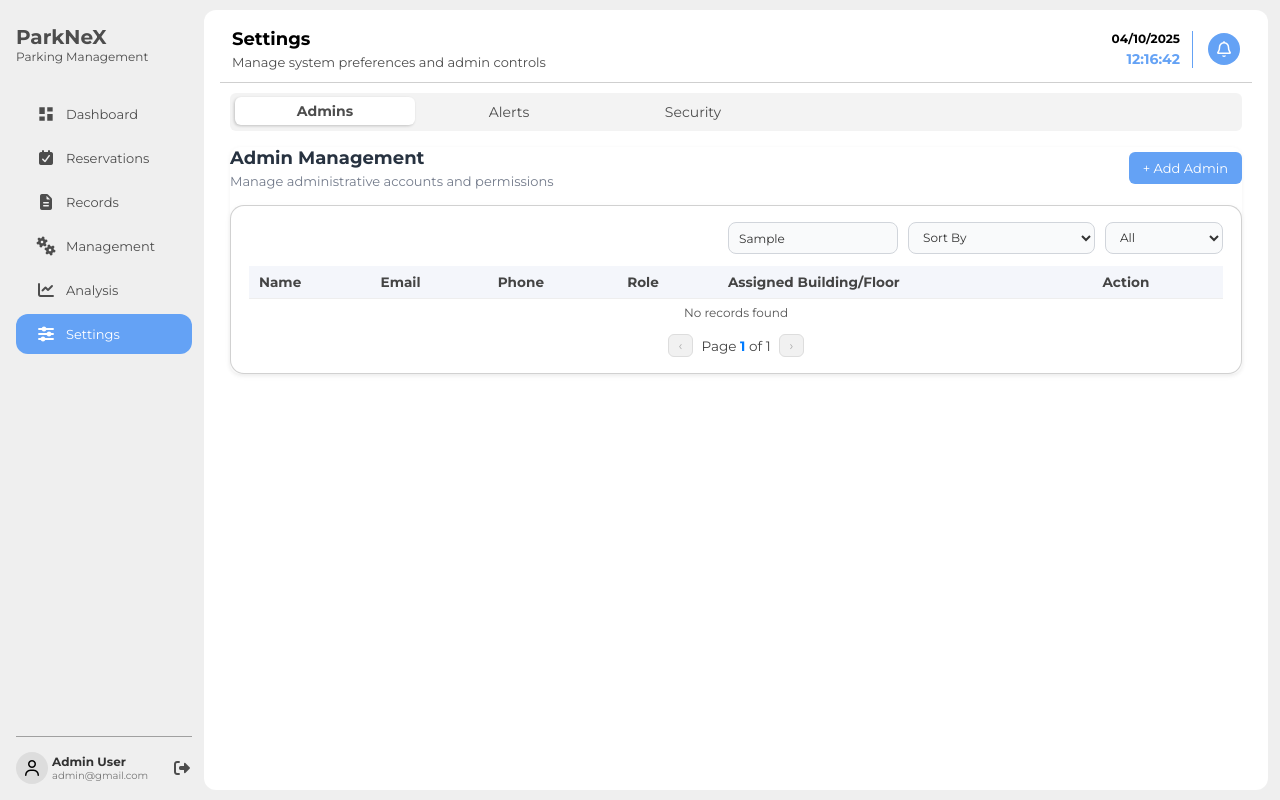
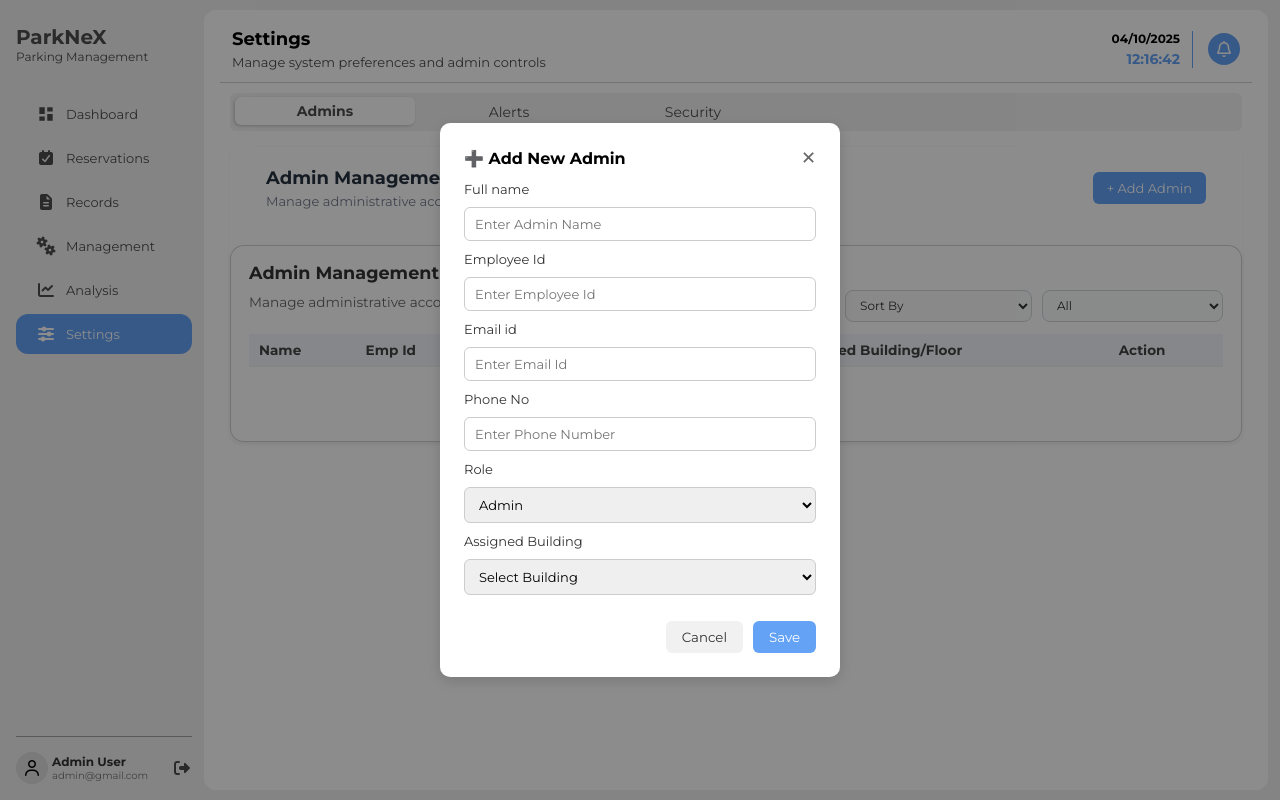
Before and after one commit to yaduraj1301/Parknex, a React (Vite) app: page /settings in a window 1280 px wide. Both pictures are taken after typing "Sample" into the empty fields and a click on the button "+ Add Admin". Built offline with nearby package versions, Linux system fonts and the light colour scheme.

Commit message:
feat: add admin popup created

```diff
--- /dev/null
+++ b/src/Components/AdminPopup/AdminPopup.css
@@ -0,0 +1,121 @@
+.popup-overlay {
+  position: fixed;
+  inset: 0;
+  background: rgba(0, 0, 0, 0.45);
+  display: flex;
+  align-items: center;
+  justify-content: center;
+  z-index: 999;
+}
+
+.popup-container {
+  background: white;
+  width: 400px;
+  border-radius: 10px;
+  padding: 24px;
+  box-shadow: 0 4px 15px rgba(0, 0, 0, 0.15);
+  animation: fadeIn 0.25s ease-in-out;
+}
+
+.popup-header {
+  display: flex;
+  justify-content: space-between;
+  align-items: center;
+  margin-bottom: 12px;
+}
+
+.popup-header h3 {
+  font-size: 16px;
+  font-weight: 600;
+  display: flex;
+  align-items: center;
+  gap: 6px;
+}
+
+.plus-icon,
+.edit-icon {
+  font-weight: bold;
+  font-size: 18px;
+  color: #333;
+}
+
+.close-btn {
+  background: none;
+  border: none;
+  font-size: 18px;
+  cursor: pointer;
+  color: #666;
+}
+
+.popup-form {
+  display: flex;
+  flex-direction: column;
+  gap: 10px;
+}
+
+.popup-form label {
+  font-size: 13px;
+  font-weight: 500;
+  color: #333;
+}
+
+.popup-form input,
+.popup-form select {
+  padding: 8px 10px;
+  border-radius: 6px;
+  border: 1px solid #ccc;
+  font-size: 13px;
+  outline: none;
+  transition: border 0.2s;
+}
+
+.popup-form input:focus,
+.popup-form select:focus {
+  border-color: #64a2f5;
+}
+
+.popup-actions {
+  display: flex;
+  justify-content: flex-end;
+  margin-top: 16px;
+  gap: 10px;
+}
+
+.cancel-btn {
+  background: #f1f1f1;
+  color: #333;
+  border: none;
+  border-radius: 6px;
+  padding: 8px 16px;
+  cursor: pointer;
+  transition: background 0.2s;
+}
+
+.cancel-btn:hover {
+  background: #ddd;
+}
+
+.save-btn {
+  background: #64a2f5;
+  color: white;
+  border: none;
+  border-radius: 6px;
+  padding: 8px 16px;
+  cursor: pointer;
+  transition: background 0.2s;
+}
+
+.save-btn:hover {
+  background: #4d8ae6;
+}
+
+@keyframes fadeIn {
+  from {
+    opacity: 0;
+    transform: translateY(-6px);
+  }
+  to {
+    opacity: 1;
+    transform: translateY(0);
+  }
+}
--- /dev/null
+++ b/src/Components/AdminPopup/AdminPopup.tsx
@@ -0,0 +1,144 @@
+import React, { useState, useEffect } from "react";
+import "./AdminPopup.css";
+
+interface AdminPopupProps {
+  mode: "add" | "edit";
+  onClose: () => void;
+  onSave: (adminData: any) => void;
+  existingData?: any;
+}
+
+export const AdminPopup: React.FC<AdminPopupProps> = ({
+  mode,
+  onClose,
+  onSave,
+  existingData = {},
+}) => {
+  const [formData, setFormData] = useState({
+    name: "",
+    empId: "",
+    email: "",
+    phone: "",
+    role: "Admin",
+    building: "",
+  });
+
+  useEffect(() => {
+    if (mode === "edit") {
+      setFormData({
+        name: existingData.name || "",
+        empId: existingData.empId || "",
+        email: existingData.email || "",
+        phone: existingData.phone || "",
+        role: existingData.role || "Admin",
+        building: existingData.building || "",
+      });
+    }
+  }, [existingData, mode]);
+
+  // Handle form updates
+  const handleChange = (e: React.ChangeEvent<HTMLInputElement | HTMLSelectElement>) => {
+    const { name, value } = e.target;
+
+    if (name === "role") {
+      // If user changes role to "Super Admin", auto-assign all buildings
+      if (value === "Super Admin") {
+        setFormData((prev) => ({ ...prev, role: value, building: "All Buildings" }));
+      } else {
+        setFormData((prev) => ({ ...prev, role: value, building: "" }));
+      }
+    } else {
+      setFormData((prev) => ({ ...prev, [name]: value }));
+    }
+  };
+
+  const handleSubmit = (e: React.FormEvent) => {
+    e.preventDefault();
+    onSave(formData);
+  };
+
+  return (
+    <div className="popup-overlay">
+      <div className="popup-container">
+        <div className="popup-header">
+          <h3>{mode === "add" ? "➕ Add New Admin" : "✎ Edit Admin"}</h3>
+          <button className="close-btn" onClick={onClose}>✕</button>
+        </div>
+
+        <form className="popup-form" onSubmit={handleSubmit}>
+          <label>Full name</label>
+          <input
+            type="text"
+            name="name"
+            placeholder="Enter Admin Name"
+            value={formData.name}
+            onChange={handleChange}
+            required
+          />
+
+          <label>Employee Id</label>
+          <input
+            type="text"
+            name="empId"
+            placeholder="Enter Employee Id"
+            value={formData.empId}
+            onChange={handleChange}
+            required
+          />
+
+          <label>Email id</label>
+          <input
+            type="email"
+            name="email"
+            placeholder="Enter Email Id"
+            value={formData.email}
+            onChange={handleChange}
+            required
+          />
+
+          <label>Phone No</label>
+          <input
+            type="text"
+            name="phone"
+            placeholder="Enter Phone Number"
+            value={formData.phone}
+            onChange={handleChange}
+          />
+
+          <label>Role</label>
+          <select name="role" value={formData.role} onChange={handleChange}>
+            <option value="Admin">Admin</option>
+            <option value="Super Admin">Super Admin</option>
+          </select>
+
+          {/* Show Assigned Building only for Admins */}
+          {formData.role === "Admin" && (
+            <>
+              <label>Assigned Building</label>
+              <select
+                name="building"
+                value={formData.building}
+                onChange={handleChange}
+                required
+              >
+                <option value="">Select Building</option>
+                <option value="Thejaswini, Trivandrum">Thejaswini, Trivandrum</option>
+                <option value="Bhavani, Trivandrum">Bhavani, Trivandrum</option>
+                <option value="Nila, Trivandrum">Nila, Trivandrum</option>
+              </select>
+            </>
+          )}
+
+          <div className="popup-actions">
+            <button type="button" className="cancel-btn" onClick={onClose}>
+              Cancel
+            </button>
+            <button type="submit" className="save-btn">
+              Save
+            </button>
+          </div>
+        </form>
+      </div>
+    </div>
+  );
+};
--- a/src/Components/AdminSettings/AdminSettings.tsx
+++ b/src/Components/AdminSettings/AdminSettings.tsx
@@ -2,10 +2,12 @@ import React, { useState } from "react";
 import { Table } from "../Table/table";
 import "./AdminSettings.css";
 import { Pencil, Trash2 } from "lucide-react";
+import { AdminPopup } from "../AdminPopup/AdminPopup"; // 👈 create this file (shown below)
 
 export function AdminSettings() {
   const columns = [
     { key: "name", label: "Name" },
+    { key: "empId", label: "Emp Id" },
     { key: "email", label: "Email" },
     { key: "phone", label: "Phone" },
     { key: "role", label: "Role" },
@@ -15,41 +17,68 @@ export function AdminSettings() {
 
   const [admins, setAdmins] = useState([
     {
-      id: 1,
+      empId: "E001",
       name: "Manish Das",
-      email: "john.admin@company.com",
-      phone: "+1234-567",
+      email: "manish.admin@company.com",
+      phone: "+91 9876543210",
       role: "Super Admin",
       building: "All Buildings",
     },
     {
-      id: 2,
+      empId: "E005",
       name: "John Smith",
       email: "john.admin@company.com",
-      phone: "+1234-567",
-      role: "Super Admin",
-      building: "All Buildings",
+      phone: "+91 9998877766",
+      role: "Admin",
+      building: "Thejaswini, Trivandrum",
     },
     {
-      id: 3,
+      empId: "E010",
       name: "John Smith",
       email: "john.admin@company.com",
-      phone: "+1234-567",
-      role: "Super Admin",
-      building: "All Buildings",
+      phone: "+91 9998877766",
+      role: "Admin",
+      building: "Thejaswini, Trivandrum",
     },
     {
-      id: 4,
+      empId: "E015",
       name: "John Smith",
       email: "john.admin@company.com",
-      phone: "+1234-567",
-      role: "Super Admin",
-      building: "All Buildings",
+      phone: "+91 9998877766",
+      role: "Admin",
+      building: "Thejaswini, Trivandrum",
     },
   ]);
 
-  const handleDelete = (id: number) => {
-    setAdmins(admins.filter((a) => a.id !== id));
+  const [showPopup, setShowPopup] = useState(false);
+  const [editData, setEditData] = useState<any>(null);
+
+  const handleAdd = () => {
+    setEditData(null);
+    setShowPopup(true);
+  };
+
+  const handleEdit = (admin: any) => {
+    setEditData(admin);
+    setShowPopup(true);
+  };
+
+  const handleSave = (data: any) => {
+    if (editData) {
+      // Update existing admin
+      setAdmins((prev) =>
+        prev.map((a) => (a.empId === editData.empId ? { ...a, ...data } : a))
+      );
+    } else {
+      // Add new admin
+      const newAdmin = { ...data }; // Remove id generation since empId comes from form
+      setAdmins((prev) => [...prev, newAdmin]);
+    }
+    setShowPopup(false);
+  };
+
+  const handleDelete = (empId: string) => {
+    setAdmins(admins.filter((a) => a.empId !== empId));
   };
 
   // Inject custom Action buttons per row
@@ -57,12 +86,17 @@ export function AdminSettings() {
     ...admin,
     action: (
       <div className="admin-action-buttons">
-        <button className="edit-btn">
+        <button
+          className="edit-btn"
+          onClick={() => handleEdit(admin)}
+          title="Edit"
+        >
           <Pencil size={16} />
         </button>
         <button
           className="delete-btn"
-          onClick={() => handleDelete(admin.id)}
+          onClick={() => handleDelete(admin.empId)}
+          title="Delete"
         >
           <Trash2 size={16} />
         </button>
@@ -77,17 +111,29 @@ export function AdminSettings() {
           <h3>Admin Management</h3>
           <p>Manage administrative accounts and permissions</p>
         </div>
-        <button className="add-admin-btn">+ Add Admin</button>
+        <button className="add-admin-btn" onClick={handleAdd}>
+          + Add Admin
+        </button>
       </div>
 
       <Table
-        title=""
+        title="Admin Management"
+        description="Manage administrative accounts and permissions"
         columns={columns}
         data={dataWithActions}
-        description=""
         searchPlaceholder="Search Admins..."
         rowsPerPage={5}
       />
+
+      {/* Popup Overlay */}
+      {showPopup && (
+        <AdminPopup
+          mode={editData ? "edit" : "add"}
+          existingData={editData || {}}
+          onClose={() => setShowPopup(false)}
+          onSave={handleSave}
+        />
+      )}
     </div>
   );
 }
--- a/src/Components/AdminSettings/adminSettings.css
+++ b/src/Components/AdminSettings/adminSettings.css
@@ -9,7 +9,7 @@
   display: flex;
   align-items: center;
   justify-content: space-between;
-  margin-bottom: 16px;
+  padding: 20px 36px 36px;
 }
 
 .admin-settings-header h3 {
--- a/src/Components/Tabs/tabs.css
+++ b/src/Components/Tabs/tabs.css
@@ -31,7 +31,7 @@
 
 .tab-button:hover {
   color: #64a2f5;
-  background: #64a3f52b;
+  background: #64a2f52b;
 }
 
 .tab-button.active {
--- a/src/Pages/Settings/Settings.tsx
+++ b/src/Pages/Settings/Settings.tsx
@@ -1,5 +1,4 @@
 import "./settings.css";
-import { useState } from "react";
 import { MainHeader } from "../../Components/main-header/main-header";
 import { Tabs, type TabItem } from "../../Components/Tabs/Tabs";
 import { DashboardSlotLayout } from "../../Components/DashboardSlotLayout/DashbaordSlotLayout";
```
